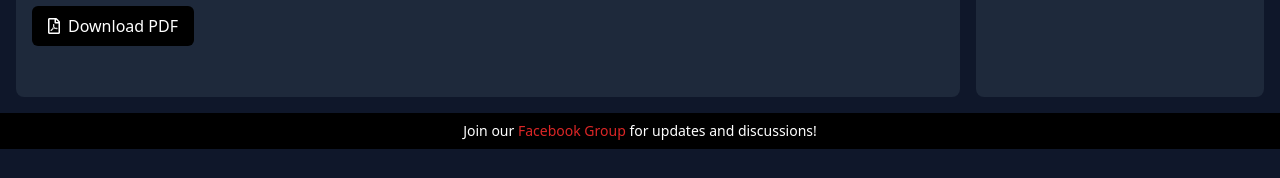
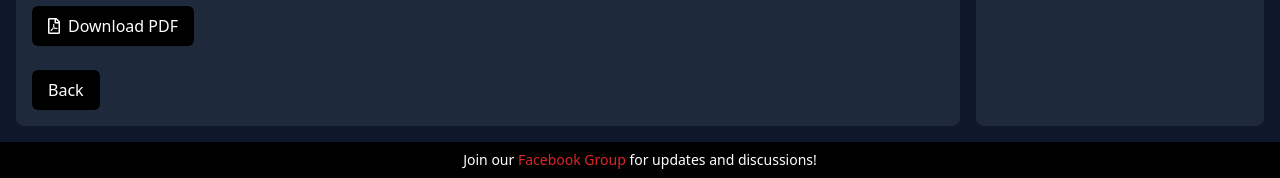
Before and after one commit to arnoy-joking/hmath2ndpaper, a plain HTML site: page index.html in a window 1280 px wide. Shown: the part 651-829 px from the top of the page. Before the commit the page ends 800 px from the top, so only its background shows below. Drawn offline with nearby package versions, Linux system fonts and the light colour scheme.

Commit message:
index.html

```diff
--- a/index.html
+++ b/index.html
@@ -70,6 +70,10 @@
      <i class="far fa-file-pdf">
      </i>
      Download PDF
+    </a>
+    <br>
+ <a class="bg-black text-white rounded-md px-4 py-2 w-max flex items-center gap-2 hover:bg-gray-800 transition" href="https://arnoy-joking.github.io/courseindexbp/">
+     Back
     </a>
    </section>
    <!-- Right content: class list -->
```
